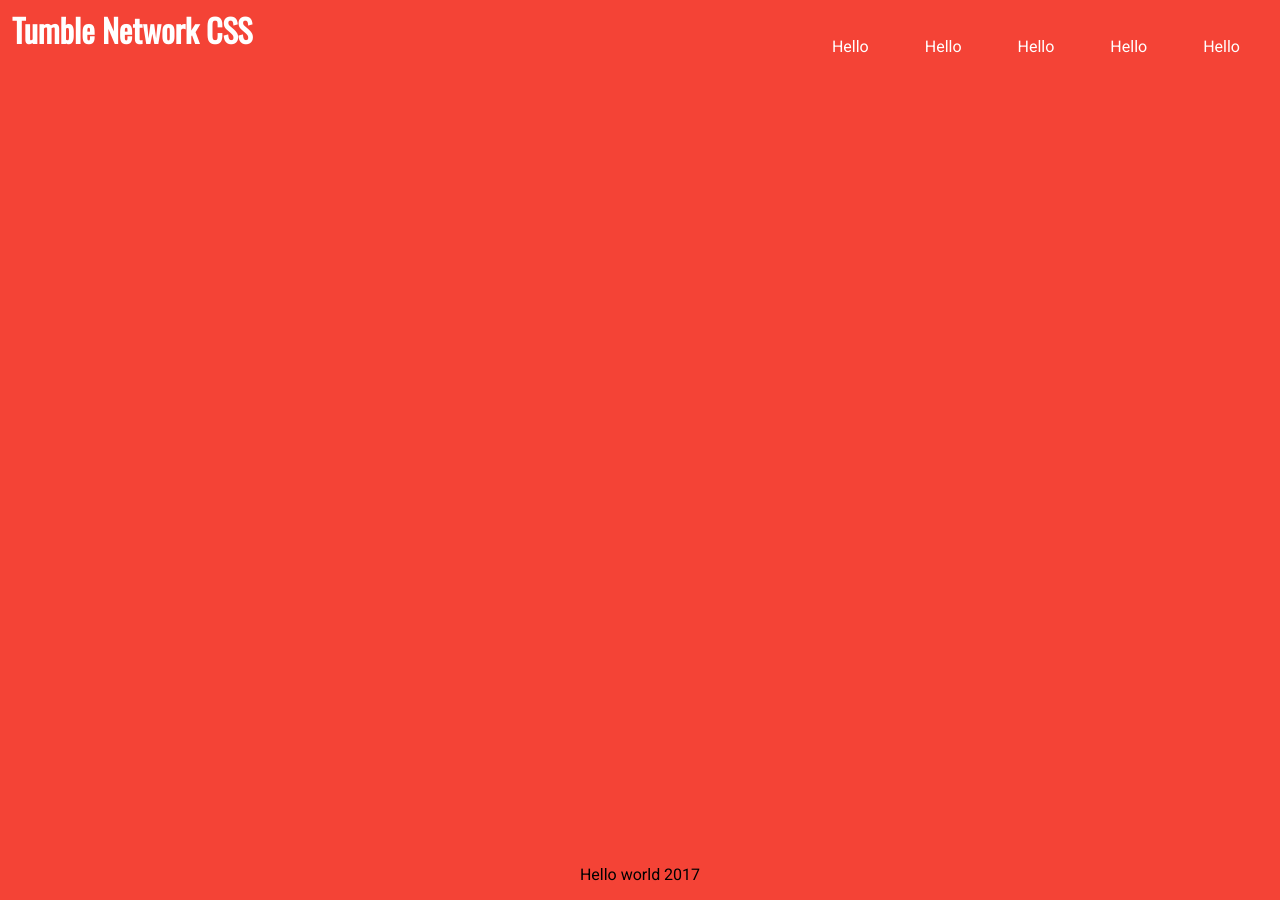
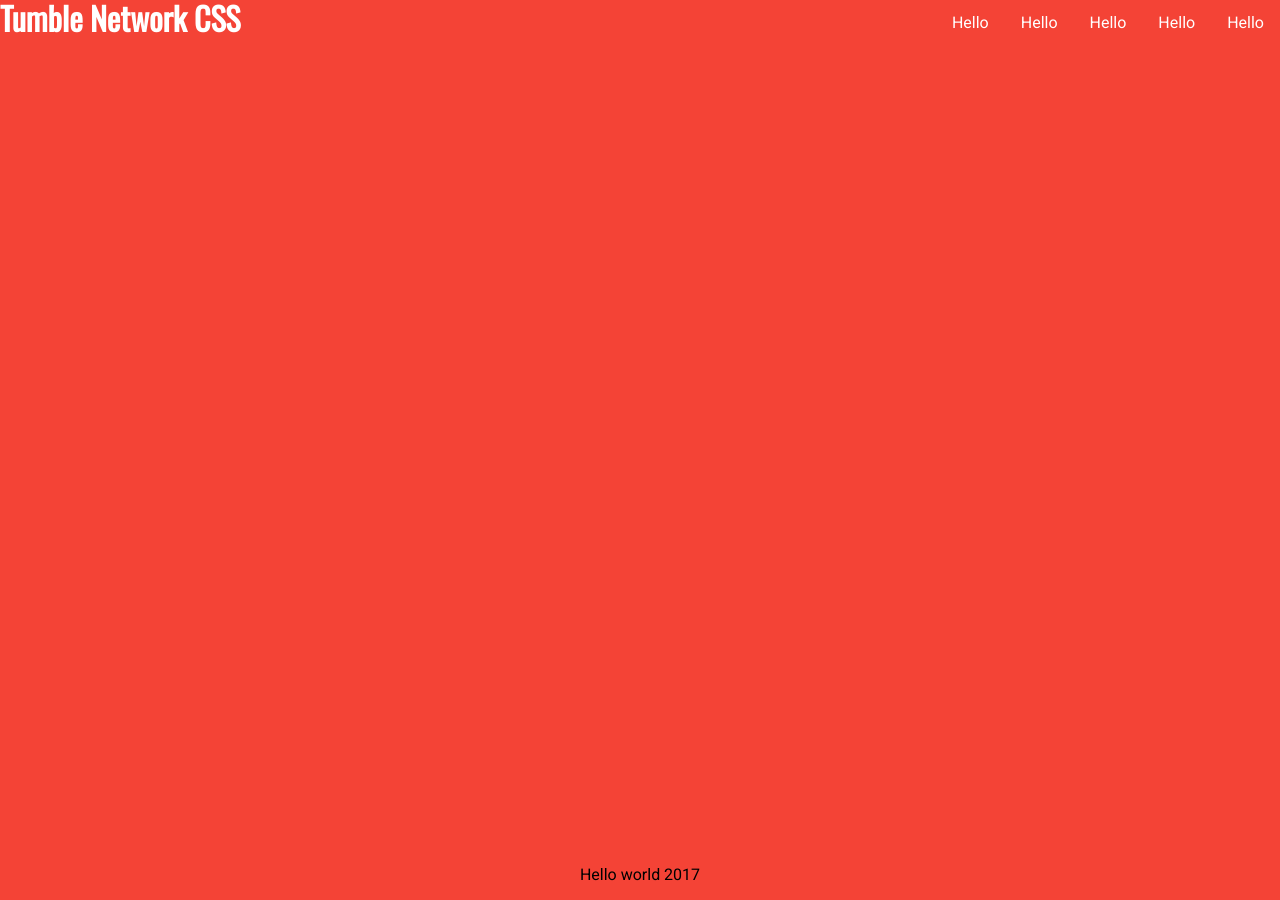
Before and after one commit to tumblenet/tumblenet-css, a Jekyll site: the page built from index.html, in a window 1280 px wide. Built offline with Jekyll 4.4.1, drawn with Linux system fonts in a browser that asks for light colours.

Commit message:
Update main.html

```diff
--- a/_layouts/main.html
+++ b/_layouts/main.html
@@ -1,7 +1,7 @@
 ---
 layout: default
 ---
-<header class="tn-row">
+<header class="tn-row tn-header">
   <h1 class="tn-col-1-3 tn-text-white">{{ site.title }}</h1>
   <nav class="tn-col-2-3">
     <ul class="tn-row tn-nav tn-align-right">
```
